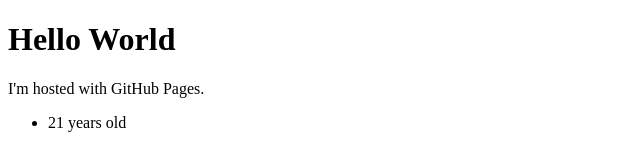
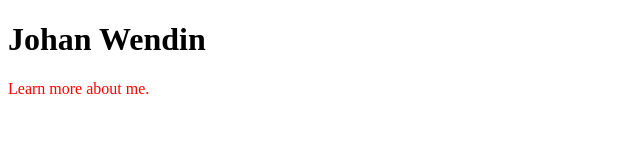
Before and after one commit to alienwizard/alienwizard.github.io, a plain HTML site: page index.html in a window 1280 px wide. Shown: the whole page, without its empty margins (0-640 px from the left). Drawn offline with Linux system fonts and the light colour scheme.

Commit message:
Added css and about

```diff
--- a/index.html
+++ b/index.html
@@ -2,14 +2,12 @@
 <html>
 	<head>
 		<title>Johan Wendin Portfolio</title>
+		<link rel="stylesheet" type="text/css" href="style.css" />
 	</head>
 
 	<body>
-		<h1>Hello World</h1>
-			<p>I'm hosted with GitHub Pages.</p>
+		<h1>Johan Wendin</h1>
+			<p><a href="about.html">Learn more about me.</a></p>
 
-			<ul>
-			<li>21 years old</li>
-			</ul>
 	</body>
 </html>
--- /dev/null
+++ b/style.css
@@ -0,0 +1,3 @@
+a {
+	color: red; text-decoration: none;
+}
```
Also changed, not shown: about.html (added, +15 -0 lines).
